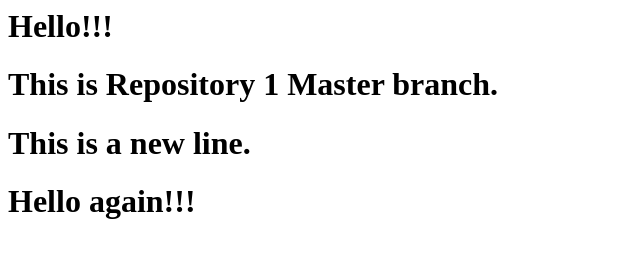
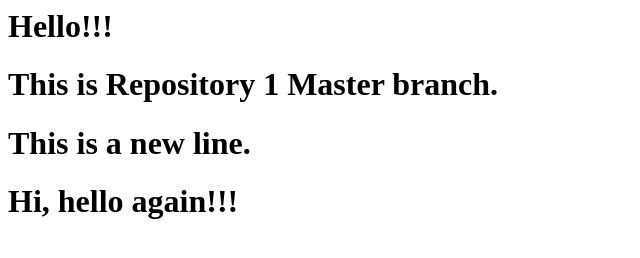
Before and after one commit to MrunalMPatil555/Repository1, a plain HTML site: page index.html in a window 1280 px wide. Shown: the whole page, without its empty margins (0-640 px from the left). Drawn offline with Linux system fonts and the light colour scheme.

Commit message:
Update index.html

```diff
--- a/index.html
+++ b/index.html
@@ -1,4 +1,4 @@
 <p><h1>Hello!!!</h1></p>
 <p><h1>This is Repository 1 Master branch.</h1></p>
 <p><h1>This is a new line.</h1></p>
-<p><h1>Hello again!!!</h1></p>
+<p><h1>Hi, hello again!!!</h1></p>
```
